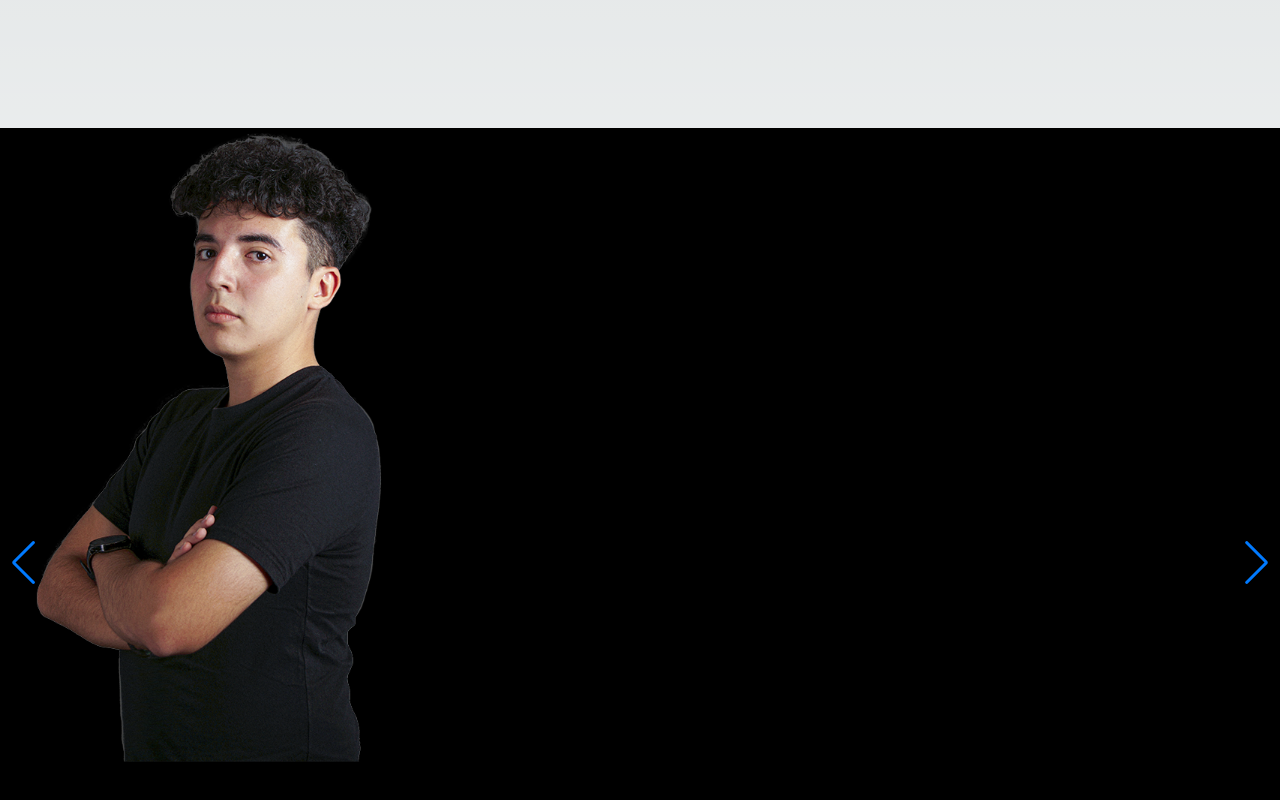
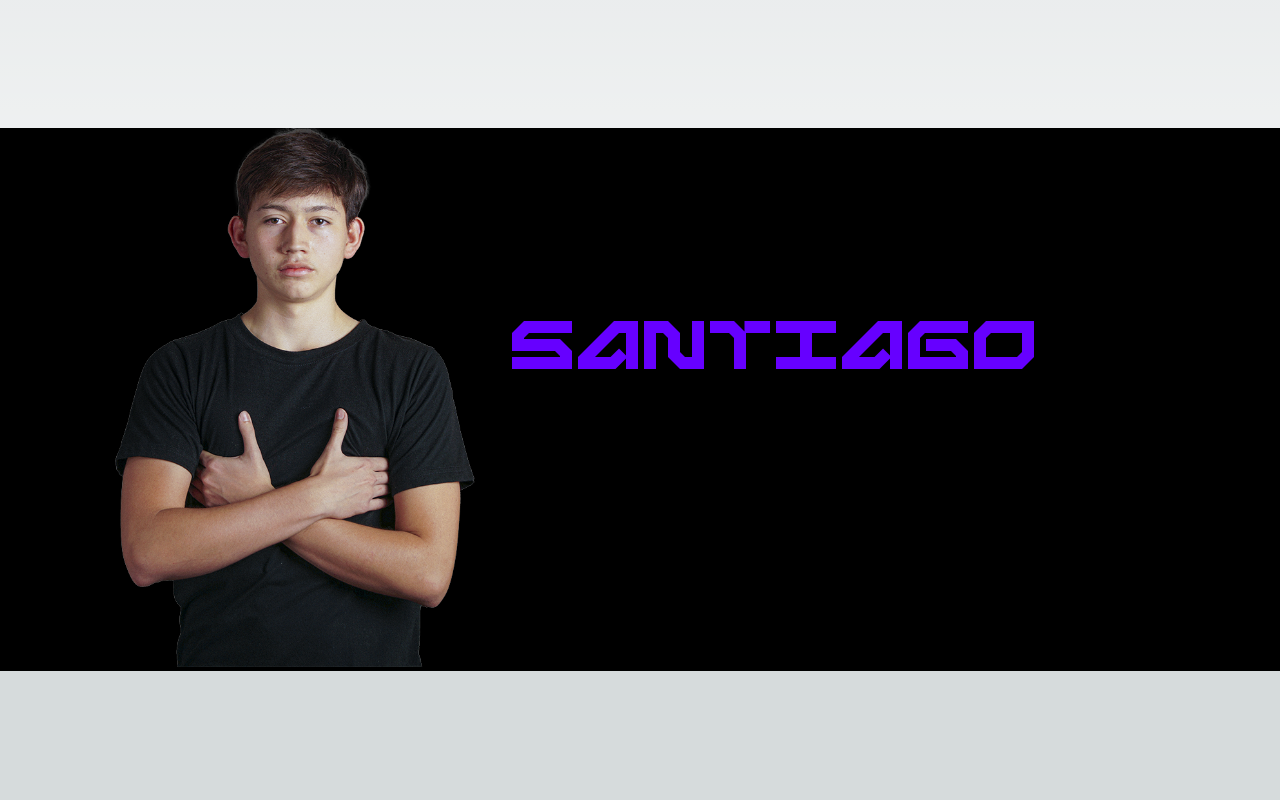
Before and after one commit to Villarley/Nintai-Nexus, a Next.js app: page / in a window 1280 px wide. Shown: the part 672-1472 px from the top of the page. After the commit the page ends 1343 px from the top, so only its background shows below. Built offline with nearby package versions, Linux system fonts and the light colour scheme.

Commit message:
Team Carousel with Autoplay

```diff
--- a/src/components/TeamCarousel.jsx
+++ b/src/components/TeamCarousel.jsx
@@ -4,25 +4,28 @@ import { Swiper, SwiperSlide} from 'swiper/react'
 import 'swiper/css'
 import 'swiper/css/navigation'
 
-import { Navigation } from "swiper/modules"
+import { Autoplay } from "swiper/modules"
 
 import TeamMember from "@/components/TeamMember"
 import { LoboPlano, ArleyPlano, AmandaPlano, MariaPlano, JoelPlano, LuisPlano } from "@/assets/TeamMembers"
 
 export default function TeamCarousel() {
     const members = [
-        {Name:"SANTIAGO LOBO", Img:LoboPlano, Role:"Project Manager"},
-        {Name:"SANTIAGO VILLARREAL", Img:ArleyPlano, Role:"Finance Manager"},
-        {Name:"AMANDA CORDERO", Img:AmandaPlano, Role:"Manufacturing Engineer"},
-        {Name:"MARIA CURCO", Img:MariaPlano, Role:"Design Engineer"},
-        {Name:"JOEL VARGAS", Img:JoelPlano, Role:"Graphic Designer"},
-        {Name:"LUIS ANGEL", Img:LuisPlano, Role:"Sponsorship Manager"}
+        {Name:"SANTIAGO", Surname:"LOBO", Img:LoboPlano, Role:"Project Manager", Height:415, Width:415},
+        {Name:"SANTIAGO", Surname:"VILLARREAL", Img:ArleyPlano, Role:"Finance Manager", Height:366, Width:366},
+        {Name:"AMANDA", Surname:"CORDERO", Img:AmandaPlano, Role:"Manufacturing Engineer", Height:367, Width:367},
+        {Name:"MARIA", Surname:"CURCO", Img:MariaPlano, Role:"Design Engineer", Height:318, Width:318},
+        {Name:"JOEL", Surname:"VARGAS", Img:JoelPlano, Role:"Graphic Designer", Height:277, Width:277},
+        {Name:"LUIS", Surname:"ANGEL", Img:LuisPlano, Role:"Sponsorship Manager", Height:352, Width:352}
     ]
   return (
-    <Swiper rewind={true} navigation={true} modules={[Navigation]} className="bg-black flex justify-center items-center self-center">
+    <Swiper rewind={true}  modules={[Autoplay]} autoHeight={false} autoplay={{
+        delay: 2000,
+        disableOnInteraction: false,
+      }} className=" h-full bg-black flex justify-center items-center">
         {members.map((member, index) => (
             <SwiperSlide key={index} className="bg-black">
-                <TeamMember Img={member.Img} Name={member.Name} Role={member.Role}/>
+                <TeamMember Img={member.Img} Name={member.Name} Surname={member.Surname} Role={member.Role} Height={member.Height} Width={member.Width}/>
             </SwiperSlide>
         ))}
     </Swiper>
--- a/src/components/TeamMember.jsx
+++ b/src/components/TeamMember.jsx
@@ -2,13 +2,13 @@ import React from "react";
 import Image from "next/image";
 import { Kleemax } from "@/components/Text"
 
-export default function TeamMember({ Name, Role, Img }) {
+export default function TeamMember({ Name, Surname, Role, Img, Height, Width }) {
       return (
-      <div className="flex flex-row gap-10 items-center justify-center">
-            <Image src={Img} alt={Name} width={450} height={450} />
-            <div className="text-left">
-                  <h1 className="text-6xl"><Kleemax className="text-3xl">{Name}</Kleemax></h1>
-                  <h2 className="text-xl">{Role}</h2>
+      <div className="flex flex-row gap-8 items-center justify-center">
+            <Image src={Img} alt={Name} width={Width} height={Height} />
+            <div className="">
+                  <Kleemax><h1 className="text-6xl text-Indigo">{Name}</h1><h1 className="text-6xl">{Surname}</h1></Kleemax>
+                  <h3 className="text-2xl">{Role}</h3>
             </div>
       </div>
       );
--- a/tailwind.config.js
+++ b/tailwind.config.js
@@ -12,10 +12,10 @@ module.exports = {
       Nebula:['var(--font-nebula)']
     },
     extend: {
-      // colors:{
-      //   'Bone': '#ECE7E0',
-      //   'Indigo': '#6600FF',
-      // },
+      colors:{
+        'Bone': '#ECE7E0',
+        'Indigo': '#6600FF',
+      },
     },
   },
   plugins: [],
```
Also changed, not shown: src/assets/TeamMembers/LoboPlano.png, src/assets/TeamMembers/MariaPlano.png.
